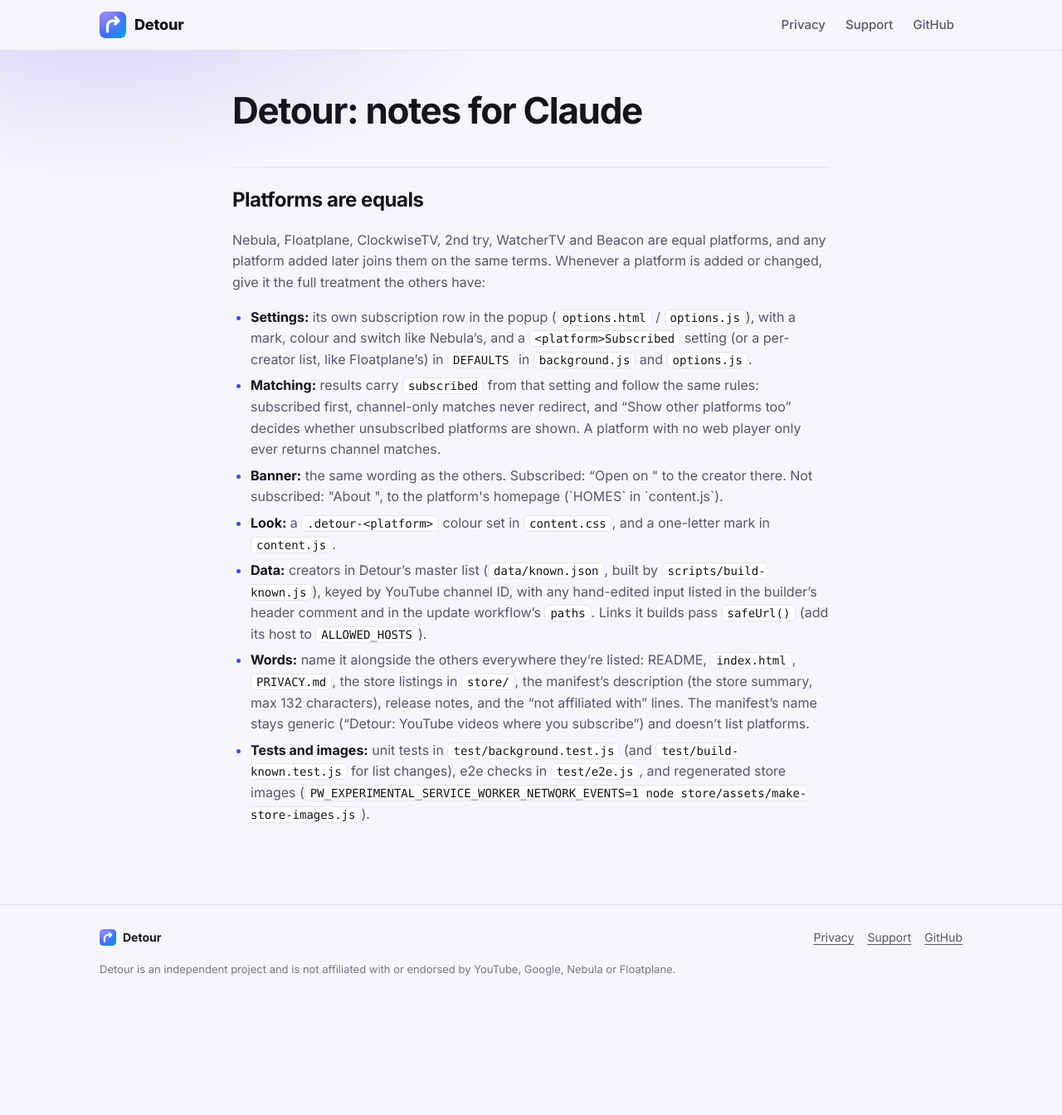
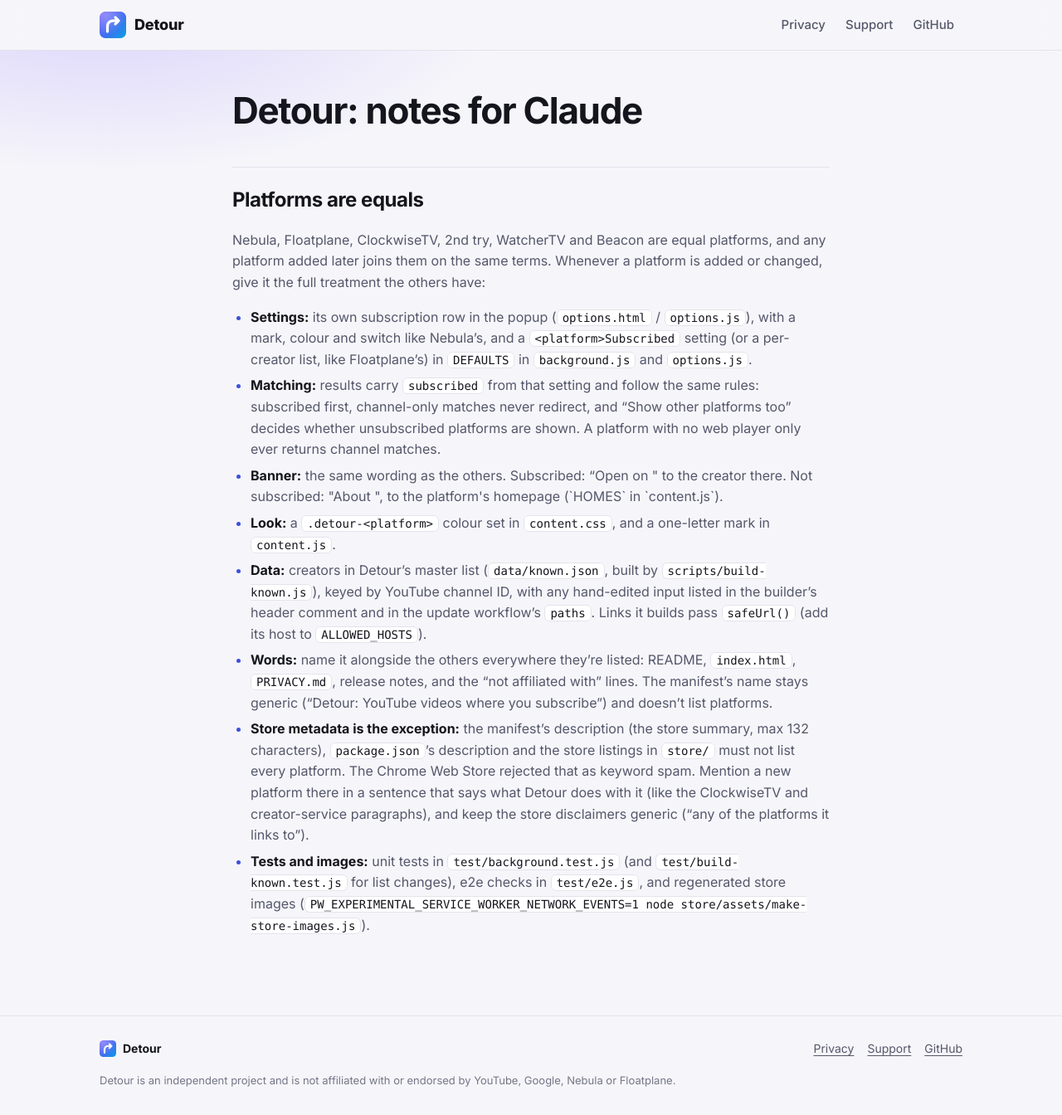
Before and after one commit to josh345rtfvqw/detour, a Jekyll site: the page built from CLAUDE.md, in a window 1280 px wide and 1344 px high. Shown: the whole window at 83% size. Built offline with Jekyll 4.4.1, drawn with Linux system fonts in a browser that asks for light colours; our own code applies the rules of GitHub Pages for plain Markdown files.

Commit message:
Remove platform list from store summary and descriptions
The Chrome Web Store rejected the listing for keyword spam over the
list of every platform. The summary and store descriptions now name
platforms only in sentences about what Detour does with them, the
disclaimer is generic, and CLAUDE.md records the exception.

Co-Authored-By: Claude Opus 5.5 <noreply@anthropic.com>
Claude-Session: https://claude.ai/code/session_01DQcXPw63XAHMBSgfQTVU6Y

```diff
--- a/CLAUDE.md
+++ b/CLAUDE.md
@@ -18,9 +18,13 @@ the same terms. Whenever a platform is added or changed, give it the full treatm
   keyed by YouTube channel ID, with any hand-edited input listed in the builder's header comment and
   in the update workflow's `paths`. Links it builds pass `safeUrl()` (add its host to `ALLOWED_HOSTS`).
 - **Words:** name it alongside the others everywhere they're listed: README, `index.html`,
-  `PRIVACY.md`, the store listings in `store/`, the manifest's description (the store summary,
-  max 132 characters), release notes, and the "not affiliated with" lines. The manifest's name stays
+  `PRIVACY.md`, release notes, and the "not affiliated with" lines. The manifest's name stays
   generic ("Detour: YouTube videos where you subscribe") and doesn't list platforms.
+- **Store metadata is the exception:** the manifest's description (the store summary, max 132
+  characters), `package.json`'s description and the store listings in `store/` must not list every
+  platform. The Chrome Web Store rejected that as keyword spam. Mention a new platform there in a
+  sentence that says what Detour does with it (like the ClockwiseTV and creator-service
+  paragraphs), and keep the store disclaimers generic ("any of the platforms it links to").
 - **Tests and images:** unit tests in `test/background.test.js` (and `test/build-known.test.js` for
   list changes), e2e checks in `test/e2e.js`, and regenerated store images
   (`PW_EXPERIMENTAL_SERVICE_WORKER_NETWORK_EVENTS=1 node store/assets/make-store-images.js`).
--- a/package.json
+++ b/package.json
@@ -2,7 +2,7 @@
   "name": "detour",
   "version": "0.8.1",
   "private": true,
-  "description": "See when a YouTube video or channel is also on Nebula, Floatplane, ClockwiseTV, 2nd try, WatcherTV or Beacon, and open it there.",
+  "description": "Watch YouTube videos on Nebula or Floatplane instead, and find creators on the other streaming services you subscribe to.",
   "license": "MIT",
   "scripts": {
     "test": "node test/background.test.js && node test/build-known.test.js",
```
Also changed, not shown: store/chrome-web-store.md (+10 -8 lines), store/firefox-addons.md (+10 -8 lines), manifest.json.
